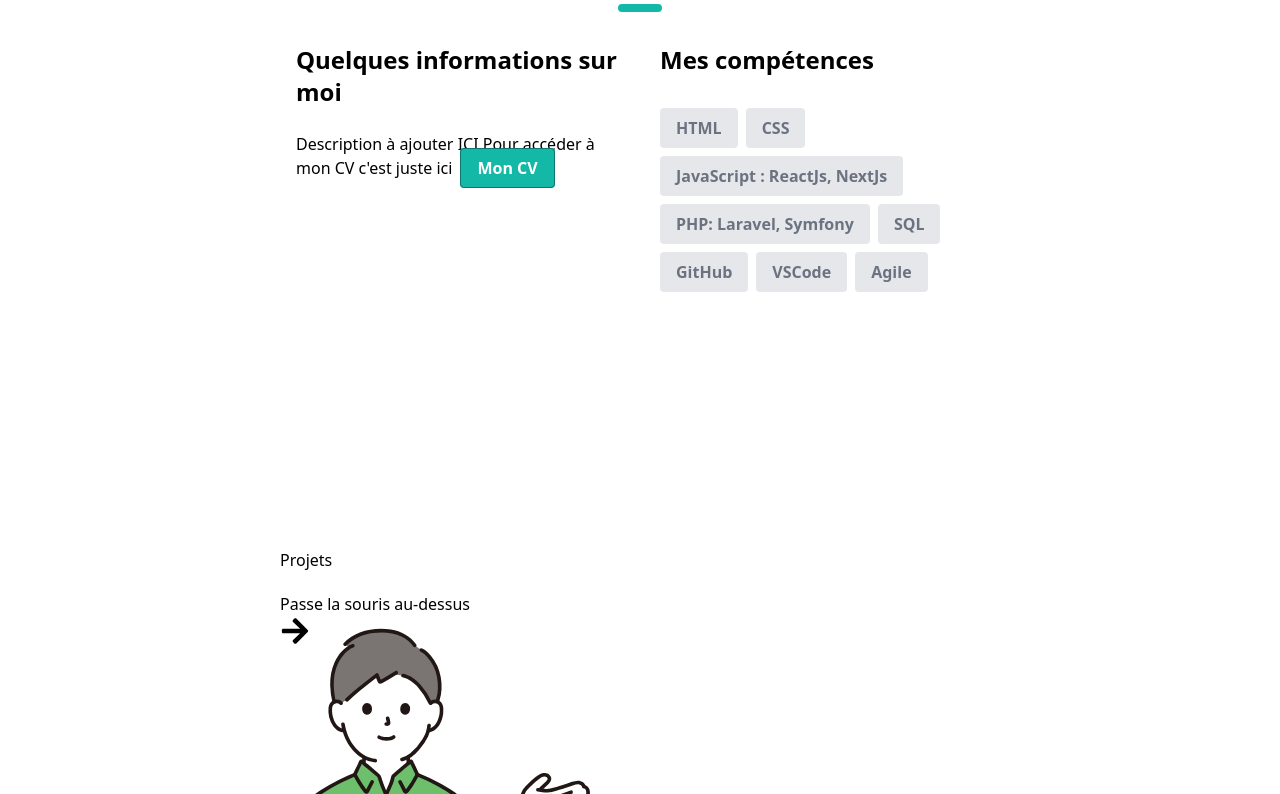
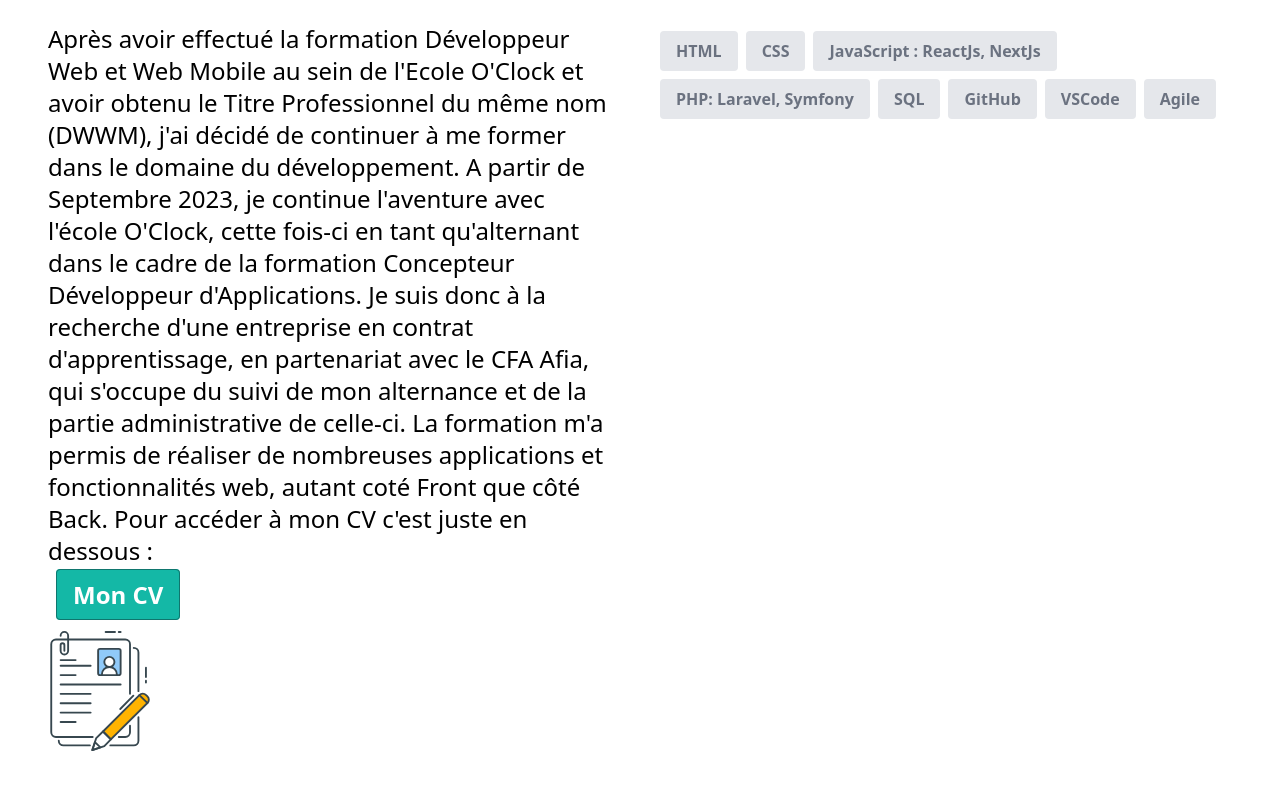
Before and after one commit to PierrealFOY/portfolio_next, a Next.js app: page / in a window 1280 px wide. Shown: the part 1286-2080 px from the top of the page. Built offline with nearby package versions, Linux system fonts and the light colour scheme.

Commit message:
image cv OK. Need to keep fixing position of contacts and the picture

```diff
--- a/app/page.tsx
+++ b/app/page.tsx
@@ -5,7 +5,7 @@ import DisplayMessageMan from "@/components/DisplayMessageMan";
 
 export default function Home() {
   return (
-    <main className="mx-auto max-w-3xl px-4 sm:px-6 md:max-w-5lx">
+    <main className="mx-auto max-w-7xl px-4 sm:px-6 md:max-w-7lx">
       <PersonalSection />
       <AboutSection />
       <ProjectsSection />
--- a/components/AboutSection.tsx
+++ b/components/AboutSection.tsx
@@ -29,11 +29,14 @@ function AboutSection() {
                 <div className='flex flex-col space-y-10 items-stretch justify-center align-top md:space-x-10 md:space-y-0 md:p-4 md:flex-row md:text-left'>
                     <div className='md:w-1/2'>
                         <h1 className='text-center text-2xl font-bold mb-6 md:text-left'>
-                            Quelques informations sur moi
+                            Quelques infos
                         </h1>
-                        <p>
-                            Description à ajouter ICI
-                            Pour accéder à mon CV c'est juste ici
+                        <p className='flex flex-wrap md:mt-5 md:ml-2 text-2xl'>
+                            Après avoir effectué la formation Développeur Web et Web Mobile au sein de l'Ecole O'Clock et avoir obtenu le Titre Professionnel du même nom (DWWM), j'ai décidé de continuer à me former dans le domaine du développement. A partir de Septembre 2023, je continue l'aventure avec l'école O'Clock, cette fois-ci en tant qu'alternant dans le cadre de la formation Concepteur Développeur d'Applications.
+                            Je suis donc à la recherche d'une entreprise en contrat d'apprentissage, en partenariat avec le CFA Afia, qui s'occupe du suivi de mon alternance et de la partie administrative de celle-ci.
+                            La formation m'a permis de réaliser de nombreuses applications et fonctionnalités web, autant coté Front que côté Back.
+                            Pour accéder à mon CV c'est juste en dessous :
+                            <span className='mt-3'>
                                 <Link
                                     className="bg-teal-500 hover:bg-teal-700 text-white font-bold py-2 px-4 border border-teal-700 rounded ml-2 mt-2"
                                     href="/CV_PA.pdf"
@@ -41,7 +44,17 @@ function AboutSection() {
                                 >
                                     Mon CV
                                 </Link>
+                            </span>
                         </p>
+                        <div>
+                            <Image
+                                src="/CvDrawing.svg"
+                                alt=""
+                                width={120}
+                                height={120}
+                                className=" transition-transform duration-300 transform md:block  md:top-20 md:right-8 mt-5"
+                            />
+                        </div>
                     </div>
                     <div className='text-center md:w-1/2 md:text-left'>
                         <h1 className='text-2xl font-bold mb-6'>
--- a/components/DisplayMessageMan.tsx
+++ b/components/DisplayMessageMan.tsx
@@ -36,7 +36,7 @@ function DisplayMessageMan() {
 
     return (
             <div
-                className='mt-5 relative flex flex-row w-full h-90'
+                className=' mt-5 justify-center relative flex flex-row h-90'
                 onMouseEnter={handleMouseOver}
                 onMouseLeave={handleMouseOut}
             >
@@ -55,7 +55,7 @@ function DisplayMessageMan() {
                     height={310}
                     className=" hidden transition-transform duration-300 transform md:block  md:top-20 md:right-8 mt-5"
                 />
-                <div className=' absolute top-5 right-12 translate-x-1/2 '>
+                <div className='mr-1 absolute top-5 right-12 translate-x-1/2 '>
                     {hover && (
                         <div className='flex flex-wrap overflow-hidden rounded-lg border-4 p-3'>
                                 <h2 className='text-2xl font-bold flex items-center justify-center '>
--- a/components/PersonalSection.tsx
+++ b/components/PersonalSection.tsx
@@ -10,9 +10,16 @@ import { HiArrowDown } from "react-icons/hi"
 function PersonalSection() {
     return (
         <section id="home">
-            <div className='flex flex-col text-center items-center justify-center my-10 py-16 md:flex-row md:space-x-4 md:text-left md:py-52'>
+            <div className='md:w-5/6 flex flex-col text-center items-center justify-center my-10 py-16 md:flex-row md:space-x-4 md:text-left md:py-52'>
                 <div className='md:w-1/2 md:mt-2'>
-                    <Image className='rounded-full shadow-2xl' src="/photoCV.jpg" alt="" width={300} height={300} />
+                    <Image
+                        className='rounded-full
+                        shadow-2xl'
+                        src="/photoCV.jpg"
+                        alt=""
+                        width={300}
+                        height={300}
+                    />
                 </div>
                 <div className='md:mt-2 md:w-3/5'>
                     <h1 className='font-bold text-4xl mt-6 md:text-7xl md:mt-0'> Bonjour, bienvenue sur mon Portfolio !</h1>
```
Also changed, not shown: public/CvDrawing.svg (added). Lines whose indentation alone changed are shown as unchanged.
